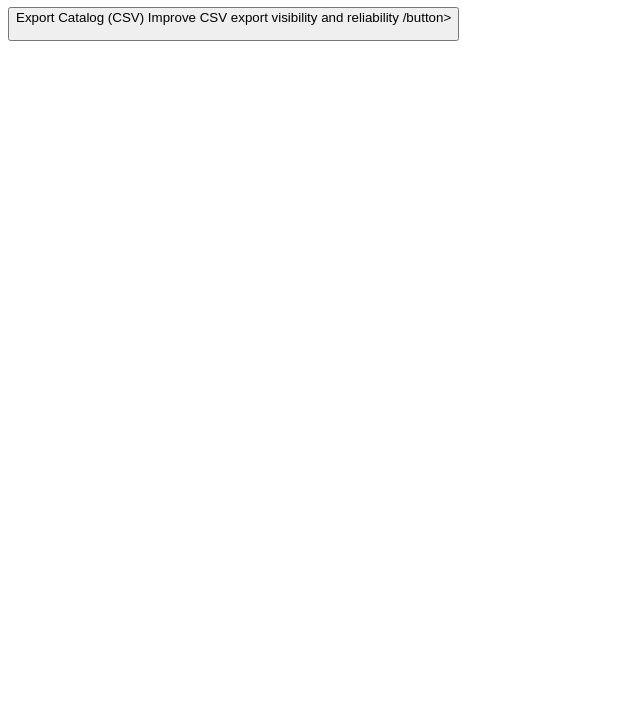
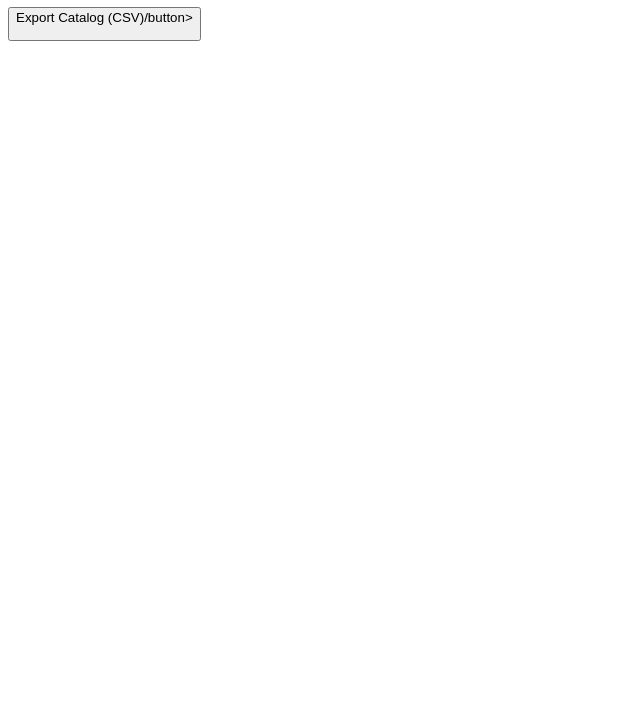
Before and after one commit to LateBloomerRecordings/late-bloomer-label-app, a website: page index.html in a window 1280 px wide. Shown: the part 73-800 px from the top of the page, without its empty margins (0-640 px from the left). Drawn offline with Linux system fonts and the light colour scheme.

Commit message:
Update index.html

```diff
--- a/index.html
+++ b/index.html
@@ -5,9 +5,7 @@
 </head>
 <body>
   <h1>Late Bloomer Recordings – Catalog</h1>
-  <button onclick="exportCSV()">Export Catalog (CSV)
-  Improve CSV export visibility and reliability
-/button>
+  <button onclick="exportCSV()">Export Catalog (CSV)/button>
 <p id="status"></p>
 <pre id="output"></pre>
 <pre id="csvPreview"></pre>
```
